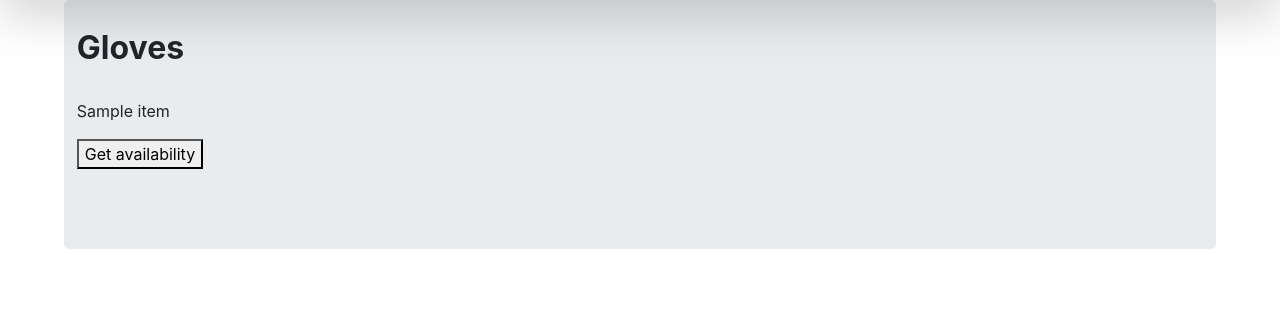
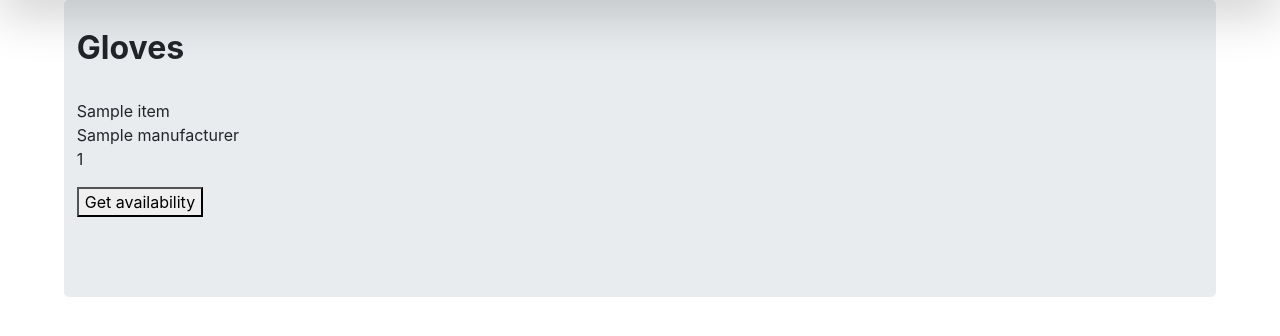
Before and after one commit to hm-tuomaala/reactor-assignment-2021, a Flask app: page /gloves in a window 1280 px wide. Shown: the part 56-392 px from the top of the page. Run offline with Flask 2, Linux system fonts and the light colour scheme; a database or web service that is not in the repository returns one stand-in record (values such as "Sample title"); data that the repository does not hold is empty; some libraries are stand-ins or nearby versions.

Commit message:
Availability functionality works

```diff
--- a/app.py
+++ b/app.py
@@ -2,10 +2,18 @@ from flask import Flask, request, render_template
 import xml.etree.ElementTree as ET
 import requests
 import time
+from globals import MANUFACTURER_AVAILABILITY
 
 app = Flask(__name__)
 
 API_BASE = "https://bad-api-assignment.reaktor.com"
+
+def find_availability(id, man):
+    global MANUFACTURER_AVAILABILITY
+    for item in MANUFACTURER_AVAILABILITY[man]:
+        if item["id"] == id:
+            return ET.fromstring(item["DATAPAYLOAD"]).find("INSTOCKVALUE").text
+    return "NOT FOUND"
 
 @app.route("/", methods = ['GET'])
 def index():
@@ -22,35 +30,29 @@ def gloves():
         return "ERROR"
     data = r.json()
 
-    # for item in data:
-    #     makers.add(item["manufacturer"])
-    #
-    # for maker in makers:
-    #     if maker not in MA.keys():
-    #         req = requests.get(API_BASE + "/v2/availability/" + maker)
-    #         MA[maker] = {}
-    #         for prod in req.json()["response"]:
-    #             MA[maker][prod["id"]] = prod["DATAPAYLOAD"]
-    #
-    # for item in data:
-    #     product = item
-    #     product["availability"] = ET.fromstring(MA[product["manufacturer"]][product["id"]]).find("INSTOCKVALUE").text
-    #     ret_data.append(item)
-
-
     return render_template("gloves.html", items = data)
 
 
 @app.route('/background_process_test/<id>/<manufacturer>')
 def background_process_test(id, manufacturer):
-    print(id, manufacturer)
+    print(id.upper(), manufacturer)
+    id = id.upper()
+
+    global MANUFACTURER_AVAILABILITY
+    if manufacturer in MANUFACTURER_AVAILABILITY.keys():
+        print("GLOBAL")
+        return find_availability(id, manufacturer)
+        print("GLOBAL FAILED")
+
+    print("MAKING REQUEST")
     req = requests.get(API_BASE + "/v2/availability/" + manufacturer)
-    if req.status_code != 200:
+
+    if req.status_code != 200 or len(req.json()["response"]) <= 2:
         return "ERROR"
-    for prod in req.json()["response"]:
-        if prod["id"] == id:
-            return ET.fromstring(prod["DATAPAYLOAD"]).find("INSTOCKVALUE").text
-    return "ERROR"
+
+    MANUFACTURER_AVAILABILITY[manufacturer] = req.json()["response"]
+
+    return find_availability(id, manufacturer)
 
 
 @app.route("/facemasks", methods = ['GET'])
--- /dev/null
+++ b/globals.py
@@ -0,0 +1 @@
+MANUFACTURER_AVAILABILITY = {}
--- a/templates/gloves.html
+++ b/templates/gloves.html
@@ -5,6 +5,10 @@
     {% for item in items %}
       <p>
         {{ item['name'] }}
+        <br>
+        {{ item['manufacturer'] }}
+        <br>
+        {{ item['id'] }}
       </p>
       <p id={{ item['id'] }}>
         <button type="button" onclick="loadXMLDoc(this.parentNode.id, '{{ item['manufacturer'] }}')">Get availability</button>
```
